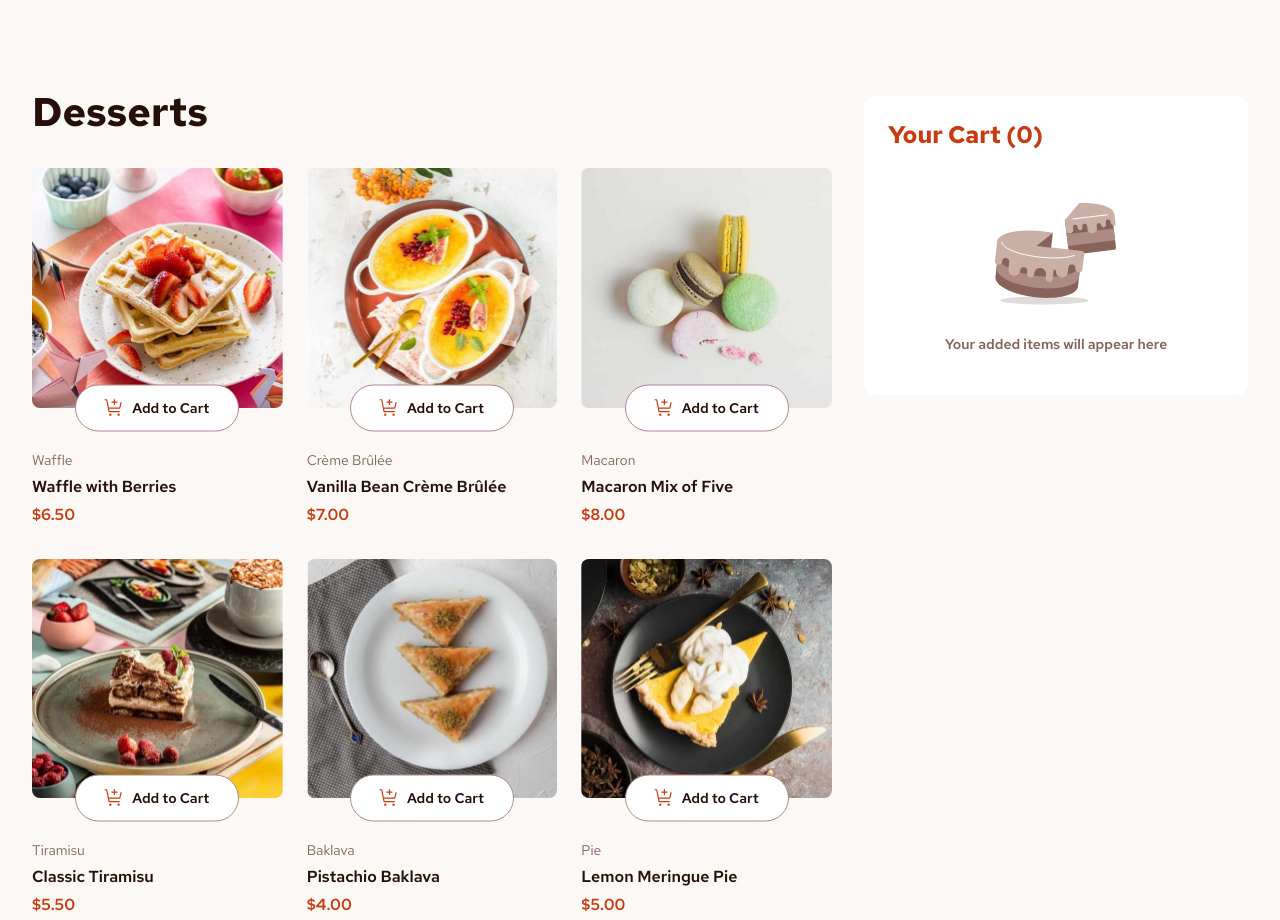
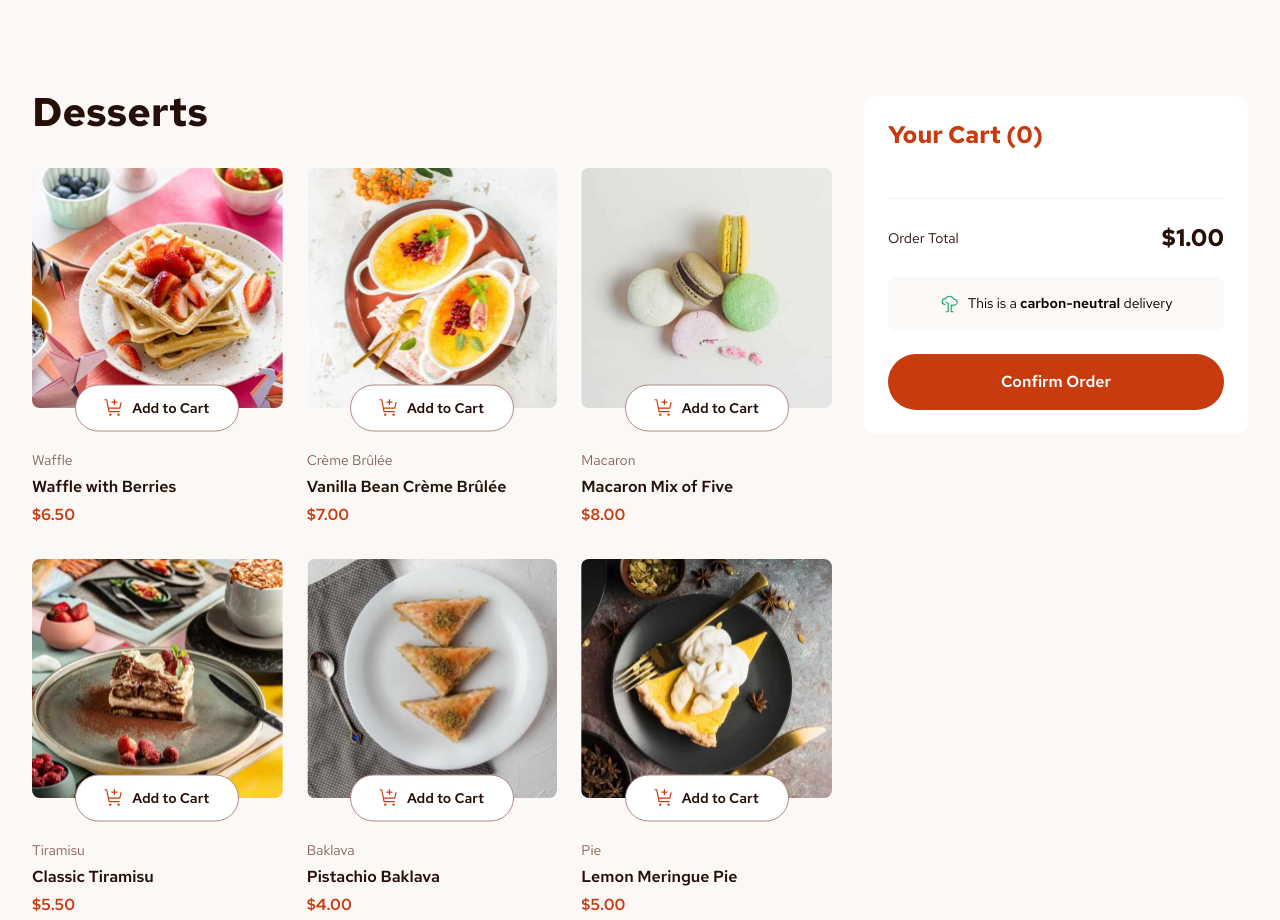
Before and after one commit to NoonPanirSabzi/product-list, a website: page src/index.html in a window 1280 px wide. Shown: the top 920 px of the page. Drawn offline with Linux system fonts and the light colour scheme.

Commit message:
feat: add cart added items UI and styles
- introduce and add cart added item template html structure with styles
- add cart abd cart item template styles
- add required ids for cart content to be fetched and manipulated with js later

```diff
--- a/src/index.html
+++ b/src/index.html
@@ -29,13 +29,34 @@
         <button type="button" class="btn-cart txt-3" id="btn-cart">Cart</button>
       </div>
       <section class="cart" id="cart">
-        <h2 class="txt-2">Your Cart (<span>0</span>)</h2>
-        <div class="empty-placeholder">
+        <h2 class="txt-2">Your Cart (<span id="cart-count">0</span>)</h2>
+        <div class="empty-placeholder hidden" id="cart-empty-content">
           <img
             src="./assets/images/illustration-empty-cart.svg"
             alt="empty image"
           />
           <p class="txt-4 txt-semi-bold">Your added items will appear here</p>
+        </div>
+        <div class="cart-content" id="cart-content">
+          <div class="items" id="items-container"></div>
+          <hr />
+          <div class="order-total">
+            <span class="txt-4">Order Total</span>
+            <span class="txt-2" id="cart-order-total">$1.00</span>
+          </div>
+          <div class="carbon-info">
+            <img
+              src="./assets/images/icon-carbon-neutral.svg"
+              alt="carbon-neutral icon"
+            />
+            <p class="txt-4">
+              This is a
+              <span class="txt-semi-bold">carbon-neutral</span> delivery
+            </p>
+          </div>
+          <button class="confirm-order txt-3" id="btn-confirm-order">
+            Confirm Order
+          </button>
         </div>
       </section>
     </header>
--- a/src/style.css
+++ b/src/style.css
@@ -149,6 +149,88 @@ h1 {
   margin-block-end: var(--spacing-300);
 }
 
+.cart-content {
+  display: flex;
+  flex-direction: column;
+  gap: var(--spacing-300);
+}
+
+.items {
+  display: flex;
+  flex-direction: column;
+  gap: var(--spacing-200);
+}
+
+.added-item {
+  display: flex;
+  justify-content: space-between;
+  align-items: center;
+}
+
+.added-item__name {
+  color: var(--color-rose-900);
+  margin-block-end: var(--spacing-100);
+}
+
+.added-item__count {
+  color: var(--color-red);
+  display: inline-block;
+  min-inline-size: 1.3125rem;
+}
+
+.added-item__single-price {
+  margin-inline: var(--spacing-100);
+  color: var(--color-rose-500);
+}
+
+.added-item__total-price {
+  color: var(--color-rose-500);
+}
+
+.btn-cart-remove-item {
+  inline-size: 1.25rem;
+  block-size: 1.25rem;
+  cursor: pointer;
+}
+
+.order-total {
+  color: var(--color-rose-900);
+  display: flex;
+  justify-content: space-between;
+  align-items: center;
+}
+
+.carbon-info {
+  padding-block: var(--spacing-200);
+  background-color: var(--color-rose-50);
+  border-radius: 0.5rem;
+  display: flex;
+  justify-content: center;
+  align-items: center;
+  gap: var(--spacing-100);
+}
+
+.carbon-info > img {
+  inline-size: 1.25rem;
+  block-size: 1.25rem;
+}
+
+.confirm-order {
+  appearance: none;
+  padding-block: var(--spacing-200);
+  border: none;
+  color: var(--color-white);
+  background-color: var(--color-red);
+  border-radius: 62.4375rem;
+  cursor: pointer;
+}
+
+hr {
+  background-color: var(--color-rose-100);
+  border: none;
+  block-size: 0.0625rem;
+}
+
 .desserts-container {
   display: grid;
   grid-template-columns: 1fr;
```
Also changed, not shown: src/assets/template-cart-item.html (added, +19 -0 lines).
